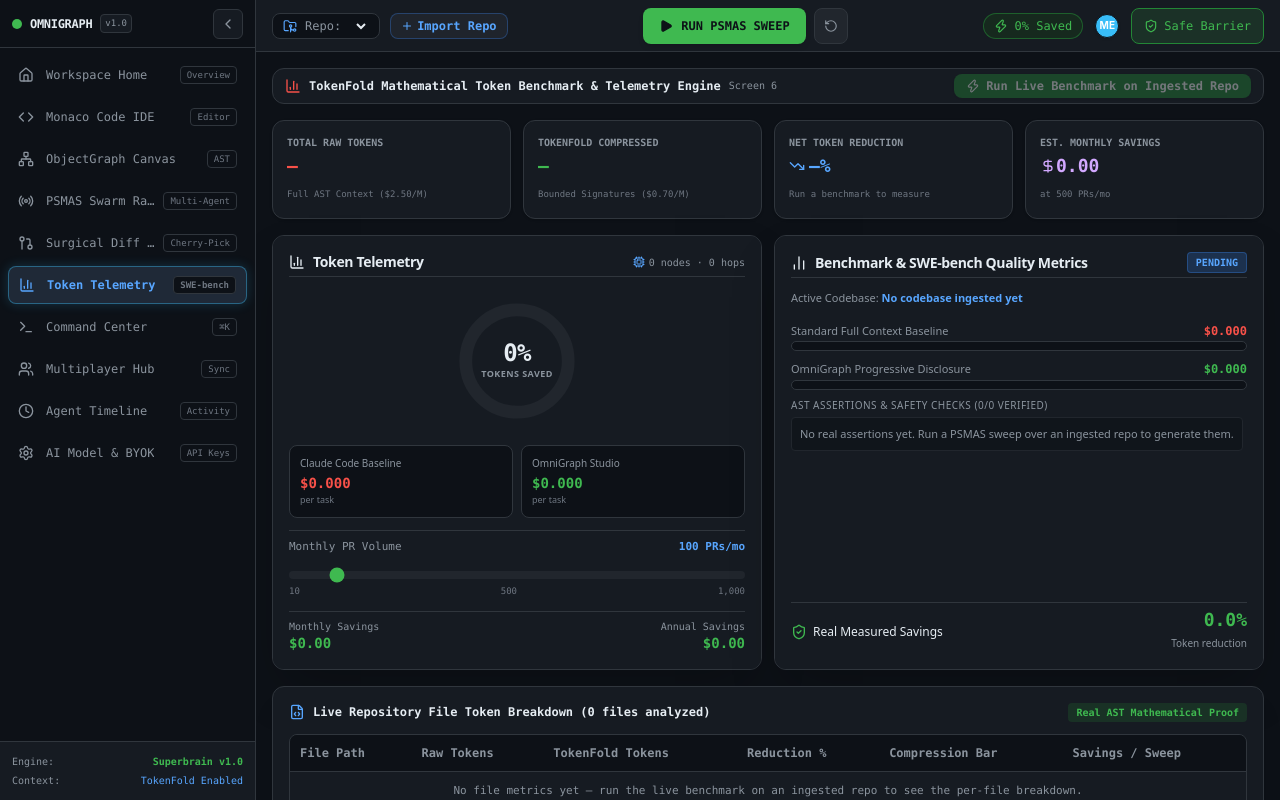
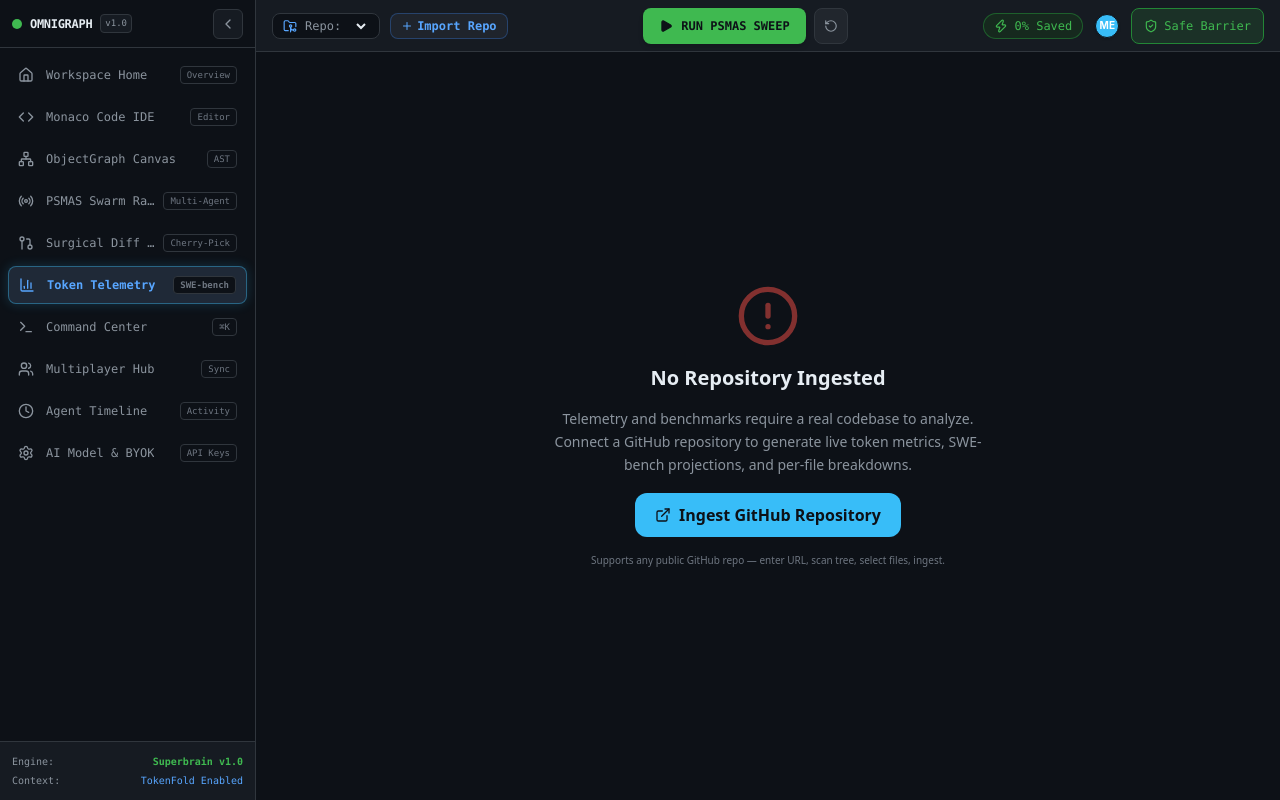
Before and after one commit to bhaktofmahakal/omnigraph-studio, a Next.js app: page /telemetry in a window 1280 px wide. Built offline with nearby package versions, Linux system fonts and the light colour scheme.

Commit message:
fix(sweep): pass previousAgentOutput between agents for context continuity; add previousAgentOutput state + route integration

```diff
--- a/src/app/telemetry/page.tsx
+++ b/src/app/telemetry/page.tsx
@@ -16,20 +16,28 @@
   ArrowRight,
   ShieldCheck,
   Download,
+  ExternalLink,
+  AlertCircle,
 } from 'lucide-react';
 import { useOmniStore } from '@/lib/store/useOmniStore';
 
 export default function TelemetryPage() {
   const files = useOmniStore((state) => state.files);
   const activeScenario = useOmniStore((state) => state.activeScenario);
+  const nodes = useOmniStore((state) => state.nodes);
+  const openIngestModal = useOmniStore((state) => state.openIngestModal);
+
+  // Real repo ingested = has files OR has graph nodes OR scenario is not the empty default
+  const isRealRepoIngested = files.length > 0 || nodes.length > 0 || activeScenario?.id !== 'empty';
+  const repoName = isRealRepoIngested ? (activeScenario?.title || 'Ingested Repository') : null;
 
   const [isRunningBenchmark, setIsRunningBenchmark] = useState(false);
   const [benchmarkData, setBenchmarkData] = useState<any | null>(null);
   const [monthlyPRVolume, setMonthlyPRVolume] = useState(500);
 
-  // Auto-run benchmark on mount or when files change
+  // Auto-run benchmark on mount or when files change (only if real repo)
   const runLiveBenchmark = async () => {
-    if (files.length === 0) return;
+    if (!isRealRepoIngested || files.length === 0) return;
     setIsRunningBenchmark(true);
 
     try {
@@ -52,11 +60,38 @@
 
   useEffect(() => {
     runLiveBenchmark();
-  }, [files.length]);
+  }, [files.length, isRealRepoIngested]);
 
   const agg = benchmarkData?.aggregate;
   const monthlySavingsUSD = agg ? (agg.netSavingsPerSweep * monthlyPRVolume) : 0;
   const annualSavingsUSD = monthlySavingsUSD * 12;
+
+  // Empty state: require repo ingest
+  if (!isRealRepoIngested) {
+    return (
+      <div className="flex flex-col h-full w-full bg-[#0d1117] text-[#e6edf3] p-2.5 sm:p-4 font-sans select-none space-y-3 sm:space-y-4 overflow-y-auto custom-scrollbar min-w-0 items-center justify-center">
+        <div className="text-center space-y-4 max-w-md">
+          <AlertCircle className="w-16 h-16 text-[#f85149]/50 mx-auto" />
+          <h2 className="text-xl font-bold text-[#e6edf3]">No Repository Ingested</h2>
+          <p className="text-[#8b949e] text-sm leading-relaxed">
+            Telemetry and benchmarks require a real codebase to analyze.
+            Connect a GitHub repository to generate live token metrics,
+            SWE-bench projections, and per-file breakdowns.
+          </p>
+          <button
+            onClick={openIngestModal}
+            className="flex items-center gap-2 mx-auto px-5 py-2.5 bg-[#38bdf8] hover:bg-[#0284c7] text-[#0d1117] font-bold rounded-xl transition-colors"
+          >
+            <ExternalLink className="w-4 h-4" />
+            <span>Ingest GitHub Repository</span>
+          </button>
+          <p className="text-[10px] text-[#6e7681]">
+            Supports any public GitHub repo — enter URL, scan tree, select files, ingest.
+          </p>
+        </div>
+      </div>
+    );
+  }
 
   return (
     <div className="flex flex-col h-full w-full bg-[#0d1117] text-[#e6edf3] p-2.5 sm:p-4 font-sans select-none space-y-3 sm:space-y-4 overflow-y-auto custom-scrollbar min-w-0">
--- a/src/lib/store/useOmniStore.ts
+++ b/src/lib/store/useOmniStore.ts
@@ -61,6 +61,7 @@
   isAgentRunning: boolean;
   currentStepIndex: number;
   playbackSpeed: number;
+  previousAgentOutput: string | undefined;
   startPSMASSweep: (promptOverride?: string) => Promise<void>;
   pausePSMASSweep: () => void;
   resetPSMASSweep: () => void;
@@ -228,6 +229,7 @@
       activeAgentId: null,
       isAgentRunning: false,
       currentStepIndex: 0,
+      previousAgentOutput: undefined,
       activePathEdgeIds: [],
       telemetry: {
         ...emptyTelemetry,
@@ -332,6 +334,7 @@
   isAgentRunning: false,
   currentStepIndex: 0,
   playbackSpeed: 1,
+  previousAgentOutput: undefined,
   startPSMASSweep: async (promptOverride?: string) => {
     if (get().isAgentRunning) return;
 
@@ -349,7 +352,7 @@
       return;
     }
 
-    set({ isAgentRunning: true });
+    set({ isAgentRunning: true, previousAgentOutput: undefined });
 
     // Retrieve client BYOK keys & per-agent heterogeneous models from OrcaRouter & Groq
     const providerMode = typeof window !== 'undefined' ? localStorage.getItem('omnigraph_provider_mode') || 'platform' : 'platform';
@@ -534,7 +537,13 @@
 
       // Build prompt with real code context
       const phaseGoal = promptOverride || get().activeScenario.description;
-      const prompt = `You are the ${agent.name} (${agent.role}). User Request: "${phaseGoal}"\n\nFile: ${activeFile?.path || 'unknown'}\nNode: ${selectedNode?.label || 'root'}\n\nCode:\n\`\`\`\n${codeContext}\n\`\`\`\n\n${phase.id === 'codewriter' ? 'Generate a minimal, surgical unified diff (with @@ hunk headers) for any fixes you recommend.' : phase.id === 'testrunner' ? 'List specific unit test assertions that should pass.' : phase.id === 'security' ? 'List any security vulnerabilities or boundary checks found.' : 'Analyze the architecture and identify key dependencies and potential issues.'}`;
+      const previousOutput = i > 0 ? get().previousAgentOutput : undefined;
+      const prompt = `You are the ${agent.name} (${agent.role}). User Request: "${phaseGoal}"\n\nFile: ${activeFile?.path || 'unknown'}\nNode: ${selectedNode?.label || 'root'}\n\nCode:\n\`\`\`\n${codeContext}\n\`\`\`\n\n${
+        previousOutput
+          ? `Previous Agent Phase Handoff (from S^1 manifold):\n"""${previousOutput.slice(0, 1500)}"""\n\n`
+          : ''
+      }${phase.id === 'codewriter' ? 'Generate a minimal, surgical unified diff (with @@ hunk headers) for any fixes you recommend.' : phase.id === 'testrunner' ? 'List specific unit test assertions that should pass.' : phase.id === 'security' ? 'List any security vulnerabilities or boundary checks found.' : 'Analyze the architecture and identify key dependencies and potential issues.'}
+4. Conclude with a compressed handoff summary for the next agent along the manifold.`;
 
       // Estimate input tokens
       const inputTokenEstimate = Math.ceil(prompt.length / 4);
@@ -554,6 +563,7 @@
             apiKey: effectiveKey,
             baseUrl: orcaBaseUrl,
             prompt,
+            previousAgentOutput: get().previousAgentOutput,
           }),
         });
 
@@ -637,6 +647,11 @@
                 await new Promise(r => setTimeout(r, 80 / get().playbackSpeed));
               }
 
+              // Store full response for next agent's context
+              if (fullResponse.trim()) {
+                set({ previousAgentOutput: fullResponse });
+              }
+
               // If codewriter: try to parse diff hunks from the response
               if (phase.id === 'codewriter' && fullResponse.includes('@@')) {
                 const { parseUnifiedDiffToHunks } = await import('../diff/patchEngine');
@@ -675,6 +690,9 @@
             const json = await res.json();
             const responseText = json.response?.thought || json.response?.action || JSON.stringify(json.response || json);
             totalOutputTokens += Math.ceil(responseText.length / 4);
+            if (responseText.trim()) {
+              set({ previousAgentOutput: responseText });
+            }
 
             get().addLog({
               id: `log-${Date.now()}-json`,
```
